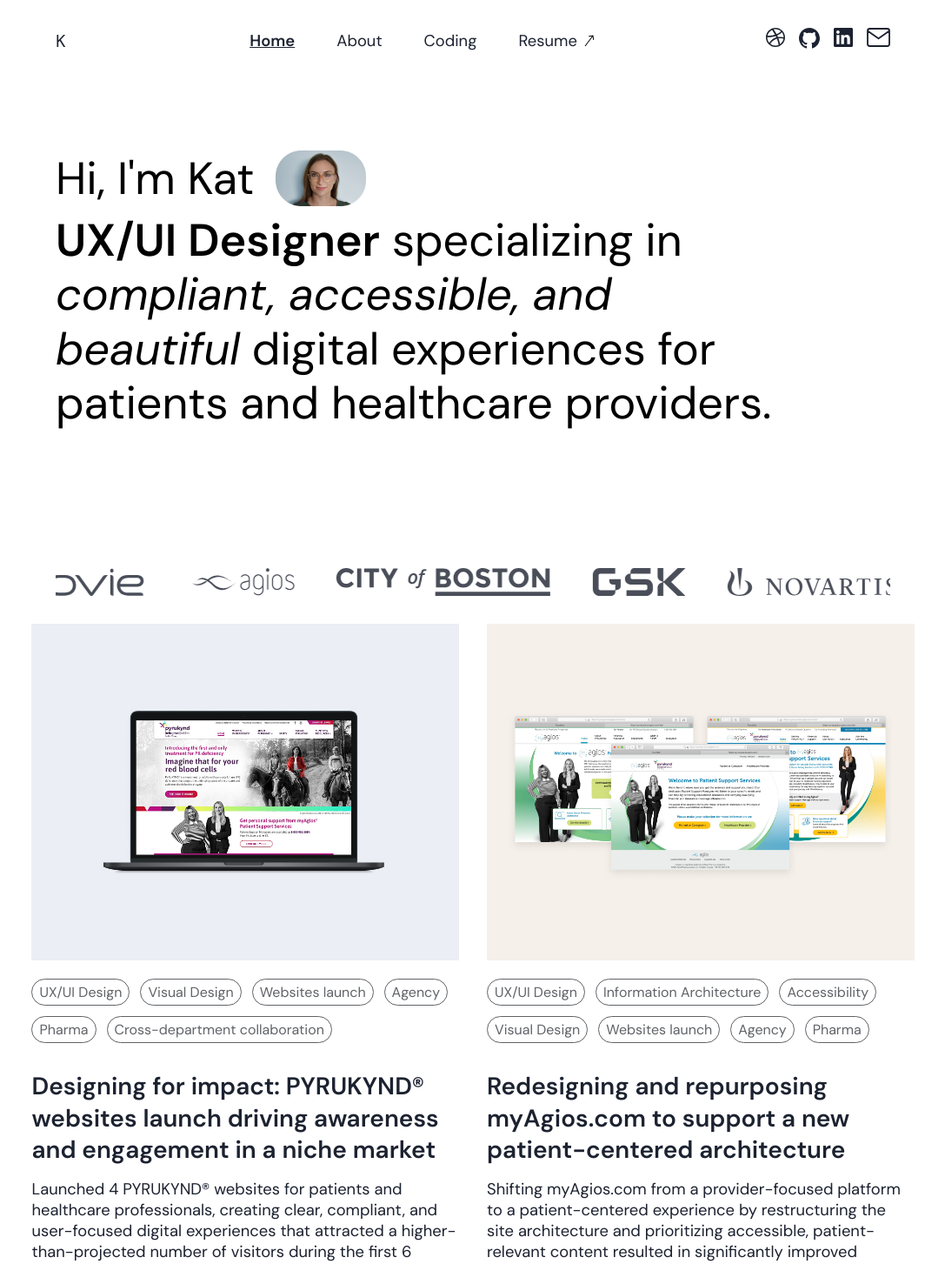
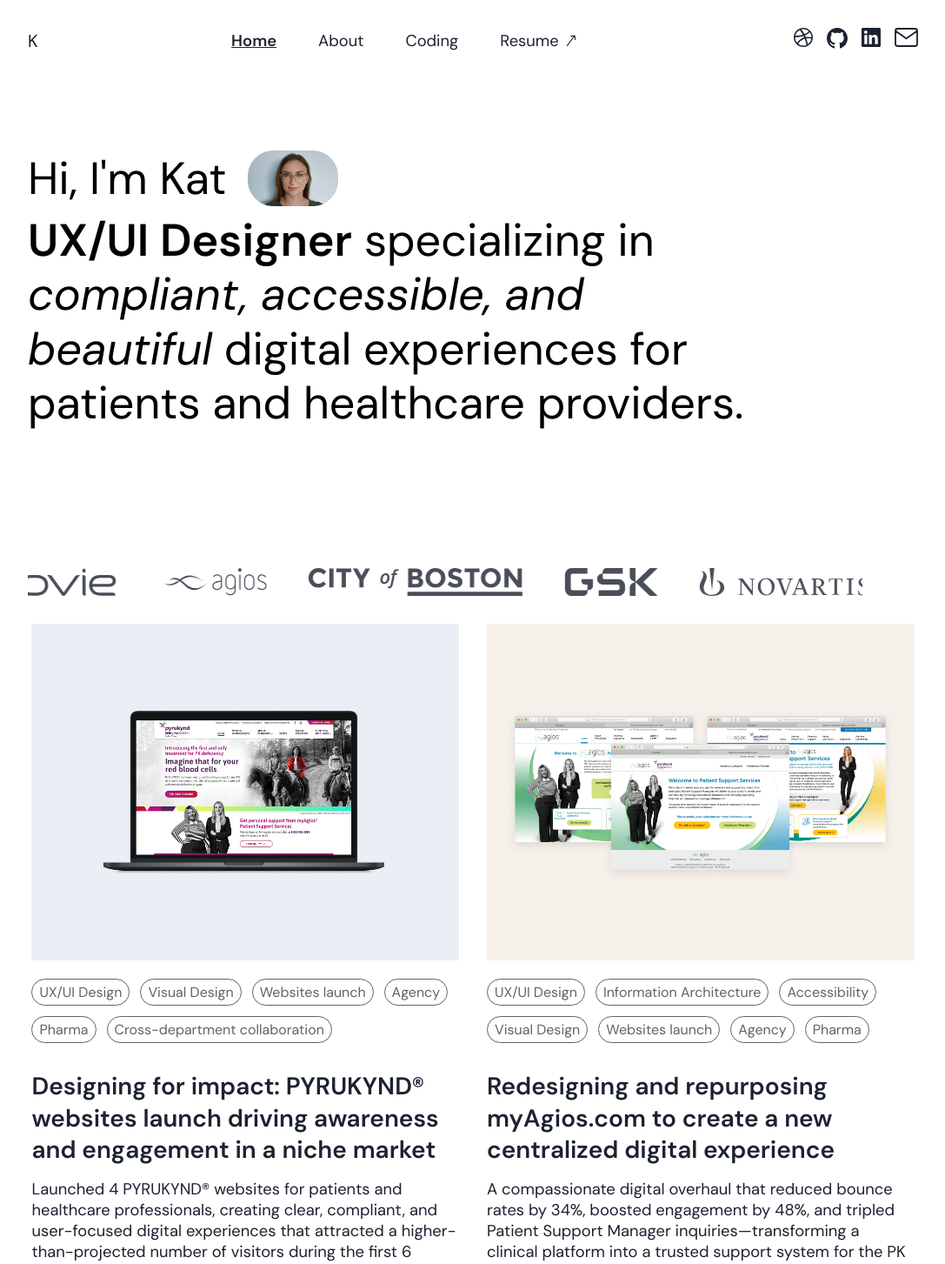
Before and after one commit to z-kateryna/portfolio-deploy, a React (Vite) app: page / in a window 1280 px wide. Shown: the top 1453 px of the page at 87% size, without its empty margins (96-1183 px from the left). Built offline with nearby package versions, Linux system fonts and the light colour scheme.

Commit message:
adjusted padding

```diff
--- a/src/components/CaseStudies/CaseStudies.jsx
+++ b/src/components/CaseStudies/CaseStudies.jsx
@@ -58,17 +58,17 @@ export default function CaseStudies() {
           </div>
           <div className="case-studies__copy-container">
             <h2 className="case-studies__header">
-              Redesigning and repurposing myAgios.com to support a new
-              patient-centered architecture
+              Redesigning and repurposing myAgios.com to create a new
+              centralized digital experience
             </h2>
             <p className="case-studies__copy">
-              Shifting myAgios.com from a provider-focused platform to a
-              patient-centered experience by restructuring the site architecture
-              and prioritizing accessible, patient-relevant content resulted in
-              significantly improved engagement and reduced bounce rates.
+              A compassionate digital overhaul that reduced bounce rates by 34%,
+              boosted engagement by 48%, and tripled Patient Support Manager
+              inquiries—transforming a clinical platform into a trusted support
+              system for the PK deficiency community.
             </p>
             <button className="case-studies__btn">
-                   Case study coming soon
+              Case study coming soon
               <img src={Arrow} className="case-studies__arrow-left" />
             </button>
           </div>
@@ -111,9 +111,17 @@ export default function CaseStudies() {
             <div className="case-studies__tag">Accessibility</div>
           </div>
           <div className="case-studies__copy-container">
-            <h2 className="case-studies__header">Redesigning city of Boston’s e-newsletter: enhancing usability and streamlining creation</h2>
-            <p className="case-studies__copy">Driven by thorough research, the redesign not only elevated reader engagement and improved accessibility but also streamlined the newsletter creation process, delivering a more efficient and user-friendly solution for city employees.</p>
-           <button className="case-studies__btn">
+            <h2 className="case-studies__header">
+              Redesigning city of Boston’s e-newsletter: enhancing usability and
+              streamlining creation
+            </h2>
+            <p className="case-studies__copy">
+              Driven by thorough research, the redesign not only elevated reader
+              engagement and improved accessibility but also streamlined the
+              newsletter creation process, delivering a more efficient and
+              user-friendly solution for city employees.
+            </p>
+            <button className="case-studies__btn">
               Case study coming soon
               {/* <img src={Arrow} className="case-studies__arrow-left" /> */}
             </button>
--- a/src/components/Hero/Hero.scss
+++ b/src/components/Hero/Hero.scss
@@ -113,6 +113,8 @@
     &__wrapper {
       max-width: 1024px;
       margin: 0 auto;
+      padding-right: 4rem;
+      padding-left: 0;
     }
 
     &__first-line {
--- a/src/components/Navigation/Navigation.scss
+++ b/src/components/Navigation/Navigation.scss
@@ -87,6 +87,8 @@
     &__wrapper {
       max-width: 1024px;
       margin: 0 auto;
+      padding-left: 0;
+      padding-right: 0;
     }
 
     &__logo {
```
